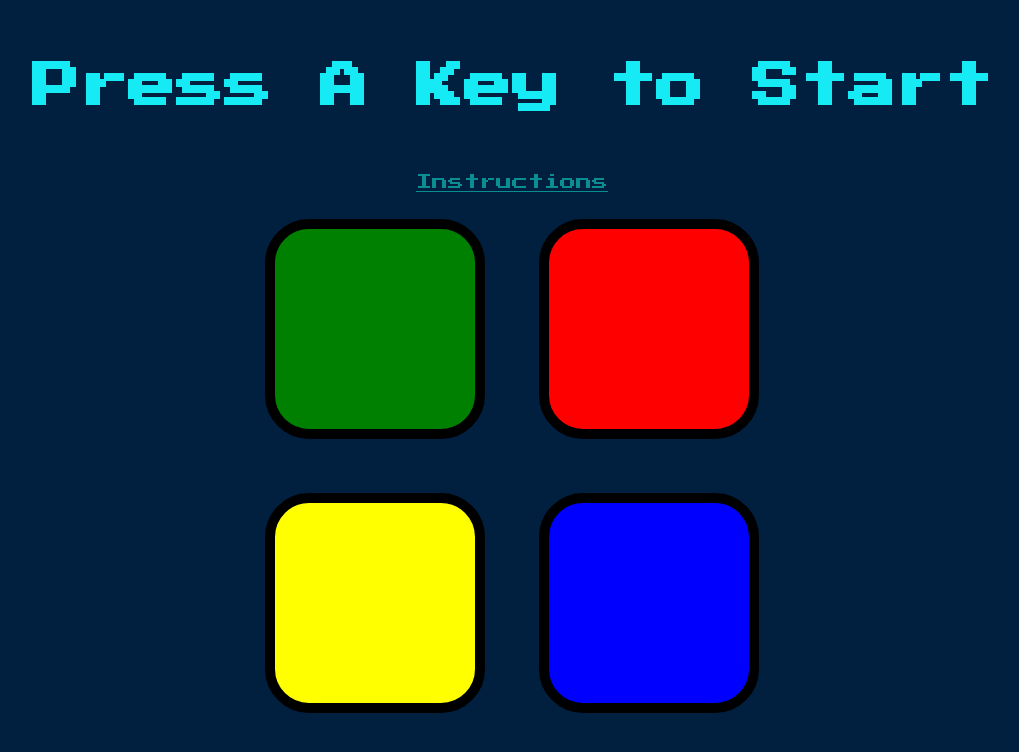
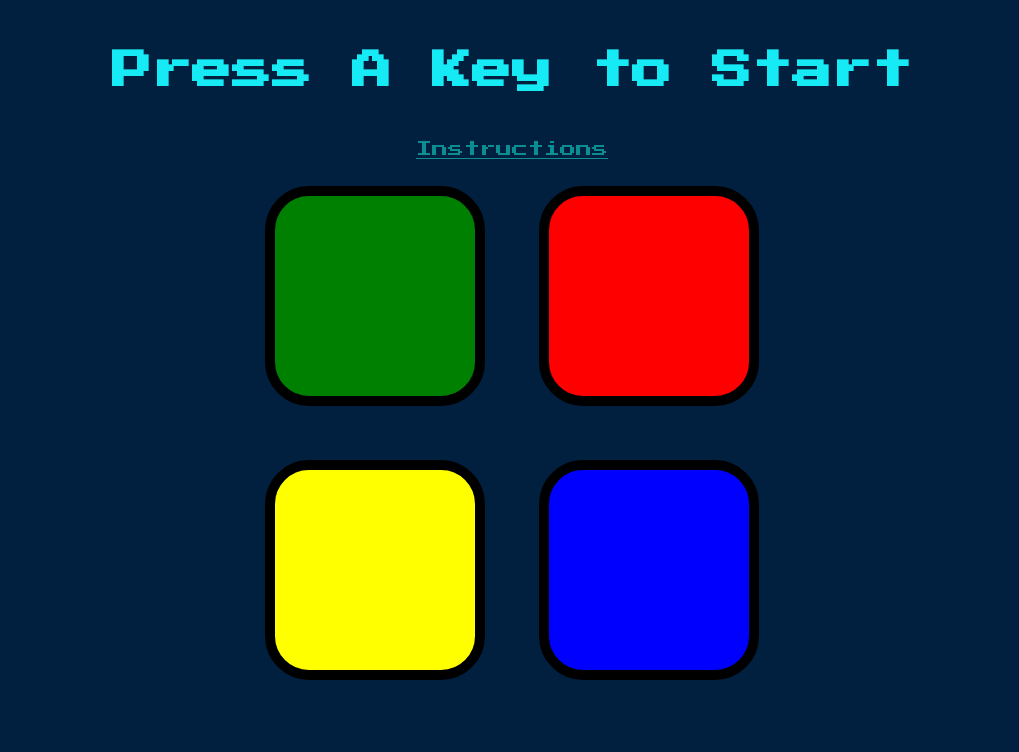
Before and after one commit to Nitinsai381/Simon_Game, a plain HTML site: page index.html in a window 1280 px wide. Shown: the whole page, without its empty margins (128-1147 px from the left). Drawn offline with nearby package versions, Linux system fonts and the light colour scheme.

Commit message:
Update styles.css

```diff
--- a/styles.css
+++ b/styles.css
@@ -5,8 +5,8 @@ body {
 
 #level-title {
   font-family: 'Press Start 2P', cursive;
-  font-size: 3rem;
-  margin:  5%;
+  font-size: 2.5rem;
+  margin:  4%;
   color: #16eaf5;
 }
 
```
